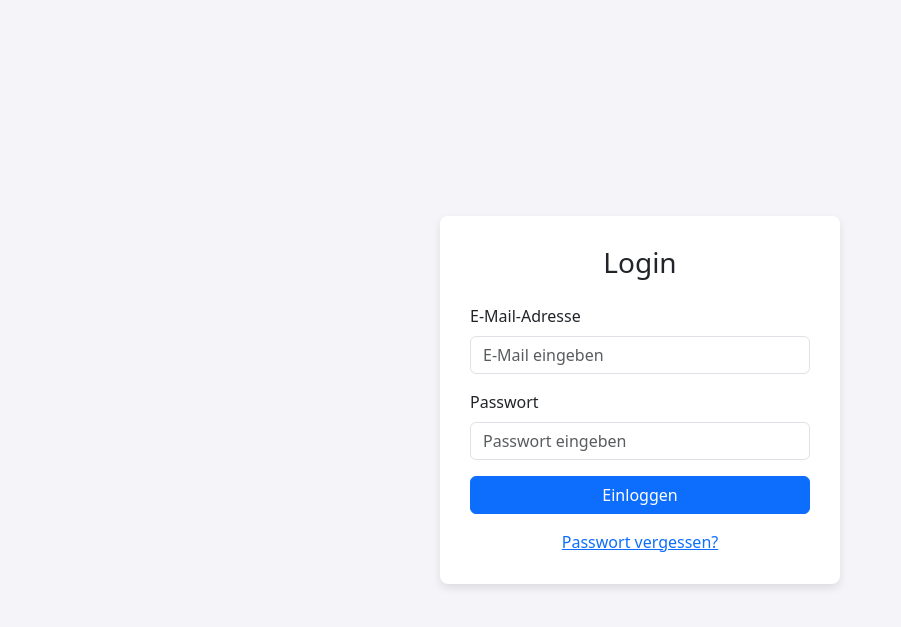
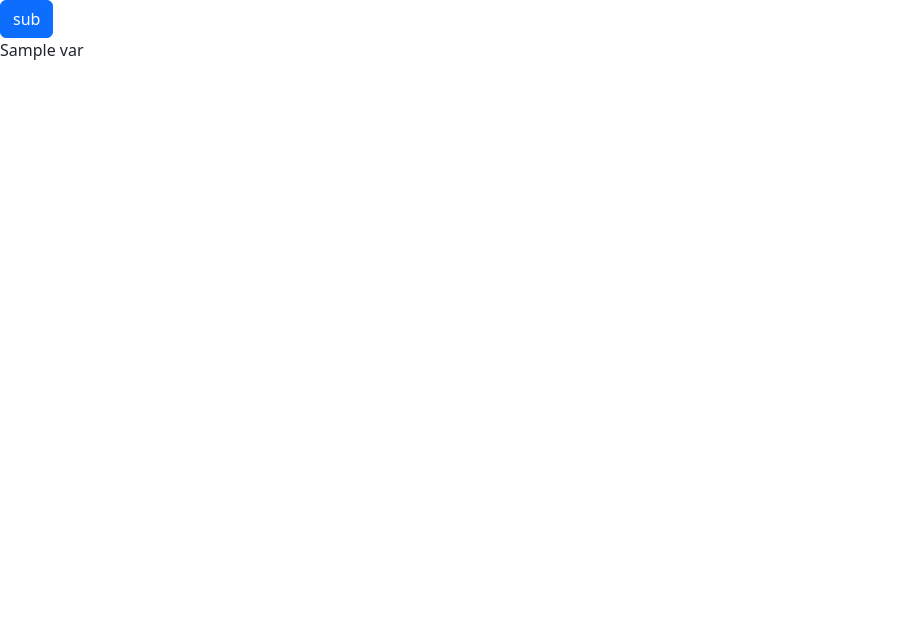
Before and after one commit to TryonHD/netzwerkenmitherz, a Flask app: template apps/templates/login.html in a window 1280 px wide. Shown: the top 627 px of the page, without its empty margins (0-901 px from the left). Run offline with Flask 3, Linux system fonts and the light colour scheme; the template is opened without the code that fills it: most values are stand-ins (such as "Sample title", 1, 10 or a date in 2020); some libraries are stand-ins or nearby versions.

Commit message:
Added stuff but gotta talk to MB

```diff
--- a/apps/templates/login.html
+++ b/apps/templates/login.html
@@ -1,46 +1,5 @@
-<!DOCTYPE html>
-<html lang="de">
-<head>
-  <meta charset="UTF-8">
-  <meta name="viewport" content="width=device-width, initial-scale=1.0">
-  <title>Login</title>
-  <link href="/static/css/bootstrap.min.css" rel="stylesheet">
-  <style>
-    body {
-      height: 100vh;
-      display: flex;
-      justify-content: center;
-      align-items: center;
-      background-color: #f4f4f9;
-    }
-    .login-container {
-      width: 100%;
-      max-width: 400px;
-      padding: 30px;
-      background: white;
-      border-radius: 8px;
-      box-shadow: 0 4px 8px rgba(0,0,0,0.1);
-    }
-  </style>
-</head>
-<body>
+<link href="/static/css/bootstrap.min.css" rel="stylesheet">
 
-  <div class="login-container">
-    <h3 class="text-center mb-4">Login</h3>
-    <form>
-      <div class="mb-3">
-        <label for="email" class="form-label">E-Mail-Adresse</label>
-        <input type="email" class="form-control" id="email" placeholder="E-Mail eingeben" required>
-      </div>
-      <div class="mb-3">
-        <label for="password" class="form-label">Passwort</label>
-        <input type="password" class="form-control" id="password" placeholder="Passwort eingeben" required>
-      </div>
-      <div class="d-grid gap-2">
-        <button type="submit" class="btn btn-primary">Einloggen</button>
-      </div>
-      <div class="text-center mt-3">
-        <a href="#">Passwort vergessen?</a>
-      </div>
-    </form>
-  </div>
+<input type="submit" name="submit_button" value="sub" class="btn btn-primary">
+<br>
+{{var}}
--- a/apps/templates/register.html
+++ b/apps/templates/register.html
@@ -1 +1,2 @@
-register
+{{email}}
+{{password}}
--- a/config.py
+++ b/config.py
@@ -1 +1 @@
-BASE_PATH = "/home/kenny/programming/netzwerkenmitherz/"
+BASE_PATH = "C:/Programming/netzwerkenmitherz/"
```
Also changed, not shown: apps/routes/auth.py (+14 -4 lines).
